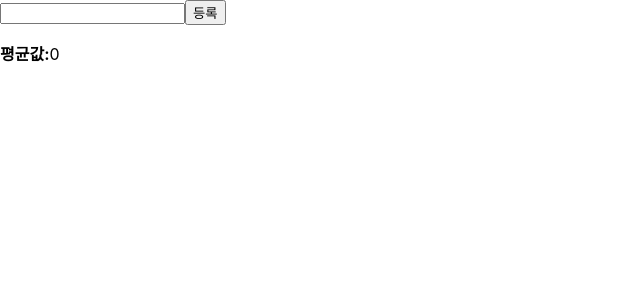
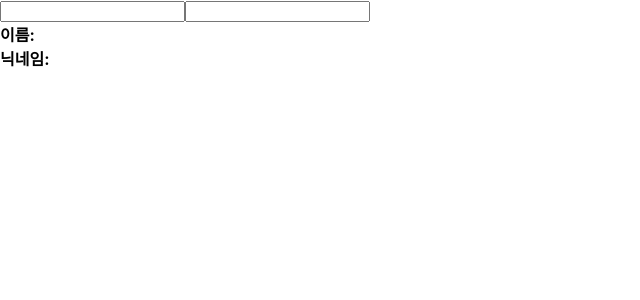
Before and after one commit to bombic3/React-hook, a React (Create React App) app: page / in a window 1280 px wide. Shown: the top 300 px of the page, without its empty margins (0-640 px from the left). Built offline with nearby package versions, Linux system fonts and the light colour scheme.

Commit message:
HOOK : useInput - Hook 커스텀하기

```diff
--- a/src/App.js
+++ b/src/App.js
@@ -1,11 +1,10 @@
 import React from 'react';
-import AverageUseRef from './AverageUseRef';
-
+import InfoUseInput from './InfoUseInput';
 
 const App = () => {
   return (
     <div>
-      <AverageUseRef />
+      <InfoUseInput />
     </div>
   );
 };
--- a/src/CounterReducer.js
+++ b/src/CounterReducer.js
@@ -19,7 +19,7 @@ const CounterReducer = () => {
   // 두 번째 파라미터에 해당 리듀서의 기본값 넣기
   const [state, dispatch] = useReducer(reducer, { value: 0 });
 
-  // state 값과 dispatch 함수를 받아 오는데요. 여기서 state는 현재 가리키고 있는 상태,
+  // state 값과 dispatch 함수를 받아 오는데 여기서 state는 현재 가리키고 있는 상태,
   // dispatch 는 액션을 발생시키는 함수이다.
   // dispatch(action)과 같은 형태로, 함수 안에 파라미터로 액션 값을 넣어주면 리듀서 함수가 호출됨
   return (
--- /dev/null
+++ b/src/InfoUseInput.js
@@ -0,0 +1,29 @@
+import React from 'react';
+import useInputs from './useInputs';
+
+const InfoUseInput = () => {
+  const [state, onChange] = useInputs({
+    name: '',
+    nickname: ''
+  });
+  const { name, nickname } = state;
+
+  return (
+    <div>
+      <div>
+        <input name='name' value={name} onChange={onChange} />
+        <input name='nickname' value={nickname} onChange={onChange} />
+      </div>
+      <div>
+        <div>
+          <b>이름:</b> {name}
+        </div>
+        <div>
+          <b>닉네임:</b> {nickname}
+        </div>
+      </div>
+    </div>
+  );
+};
+
+export default InfoUseInput;
--- /dev/null
+++ b/src/useInputs.js
@@ -0,0 +1,34 @@
+import { useReducer } from 'react';
+// ## seReducer
+// - useReducer : useState보다 더 다양한 컴포넌트 상황에 따라 다양한 상태를 다른 값으로 업데이트 해주고 싶을 때 사용하는 Hook
+// - 리듀서(Rreducer)는 현재 상태, 그리고 업데이트를 위해 필요한 정보를 담은 액션(action)값을 전달받아 새로운 상태를 반환하는 함수이다.
+// - 리듀서 함수에서 새로운 상태를 만들 때는 반드시 불변성을 지켜 주어야 한다.
+function reducer (state, action) {
+  return {
+    ...state,
+    [action.name]: action.value
+  };
+}
+
+// useReducer에서의 액션값을 이벤트 객체가 지니고 있는 e.target 값 자체로 사용
+// 이런식으로 인풋을 관리하면 인풋이 많아도 코드 짧고 깔끔하게 유지 가능
+
+// function reducer (state, action) {
+//   return {
+//     ...state,
+//     [action.name]: action.value
+//   };
+// }
+
+export default function useInputs (initialForm) {
+  // useReducer의 첫 번째 파라미터에 리듀서 함수를 넣고,
+  // 두 번째 파라미터에 해당 리듀서의 기본값 넣기 (이니셜폼?)
+  const [state, dispatch] = useReducer(reducer, initialForm);
+  // state 값과 dispatch 함수를 받아 오는데요. 여기서 state는 현재 가리키고 있는 상태,
+  // dispatch 는 액션을 발생시키는 함수이다.
+  // dispatch(action)과 같은 형태로, 함수 안에 파라미터로 액션 값을 넣어주면 리듀서 함수가 호출됨
+  const onChange = e => {
+    dispatch(e.target);
+  };
+  return [state, onChange];
+}
```
